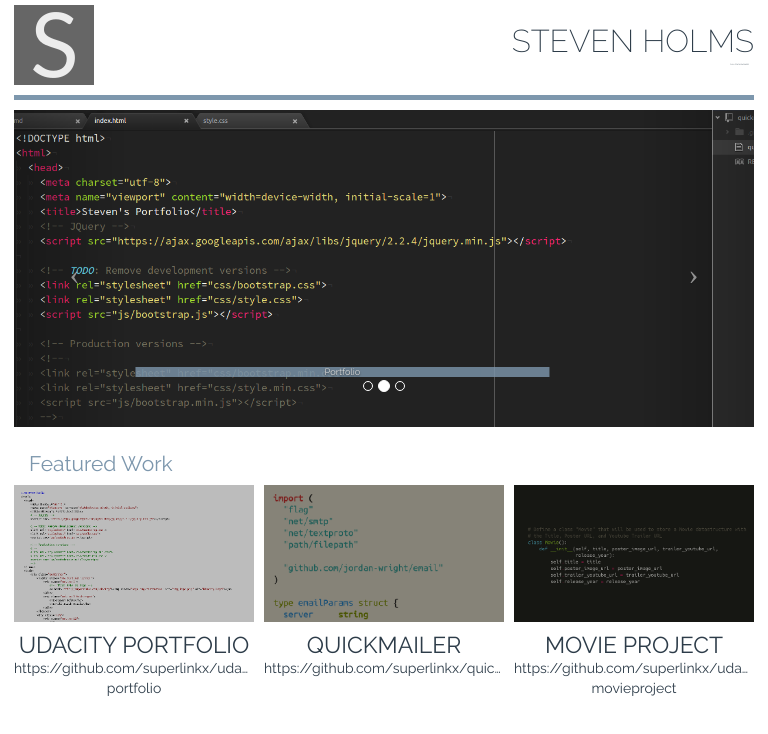
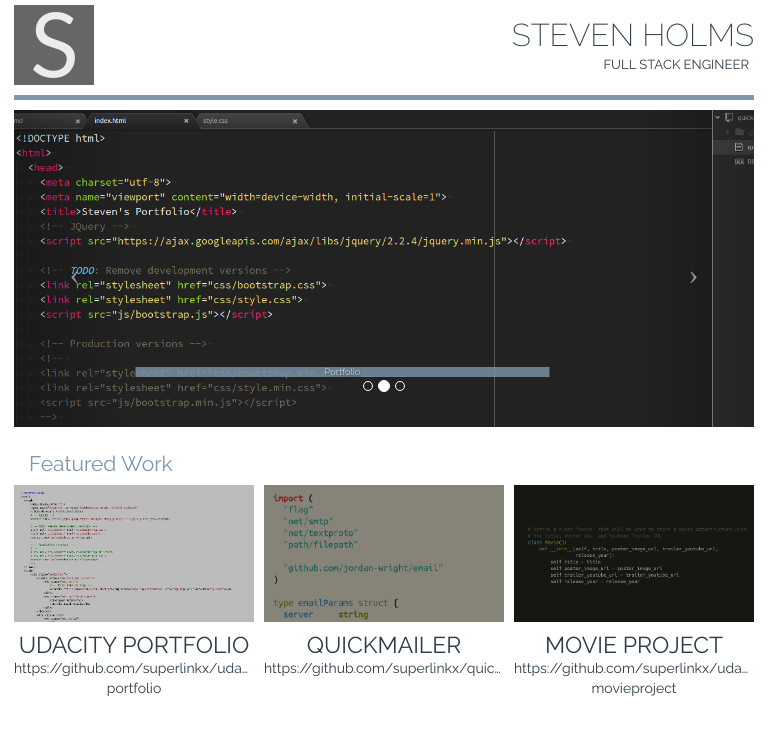
Before and after one commit to superlinkx/udacity-portfolio, a plain HTML site: page index.html in a window 768 px wide. Drawn offline with nearby package versions, Linux system fonts and the light colour scheme.

Commit message:
Fixed errant px value

```diff
--- a/css/style.css
+++ b/css/style.css
@@ -151,7 +151,7 @@ hr {
 	}
 
 	h2 {
-		font-size: 1.71px;
+		font-size: 1.71vw;
 	}
 
 	h3 {
```
